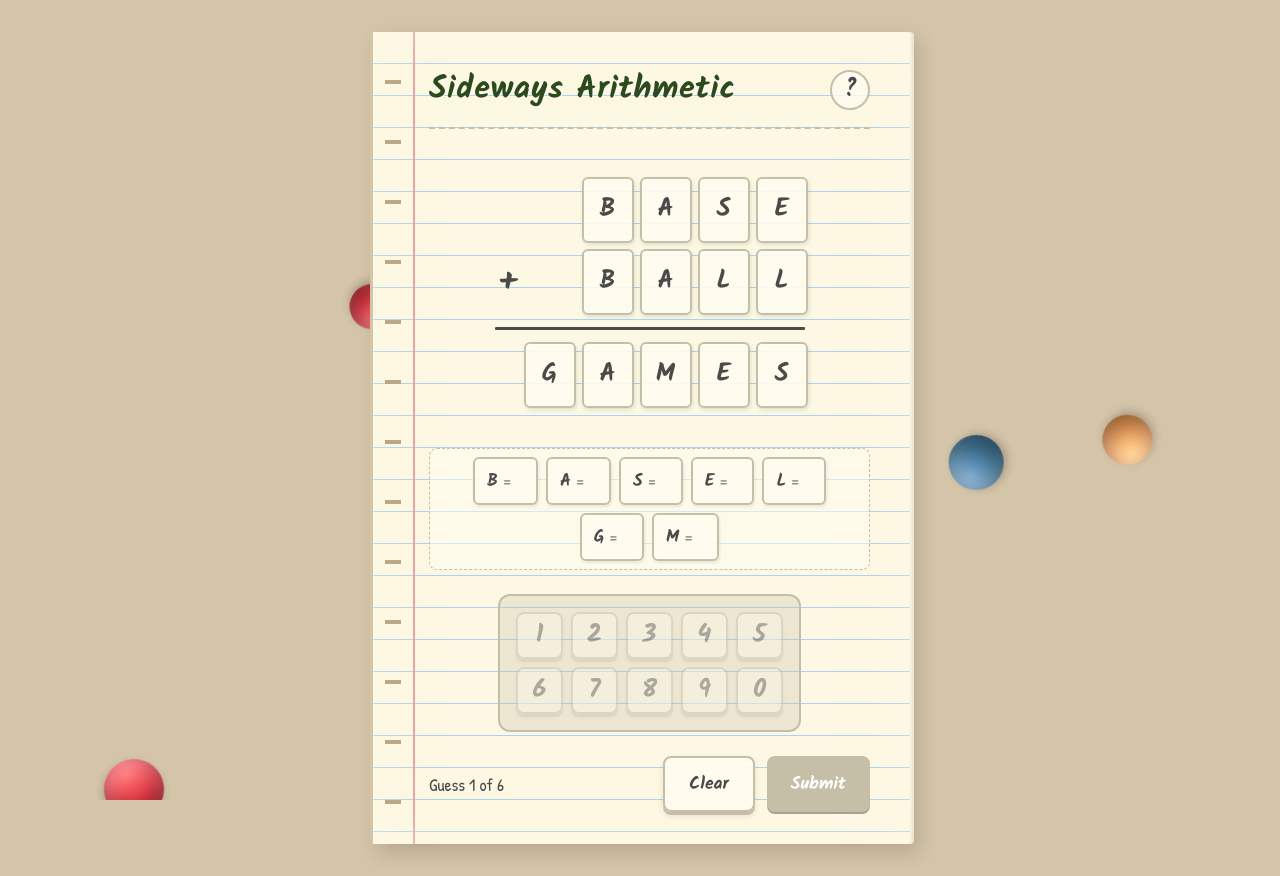
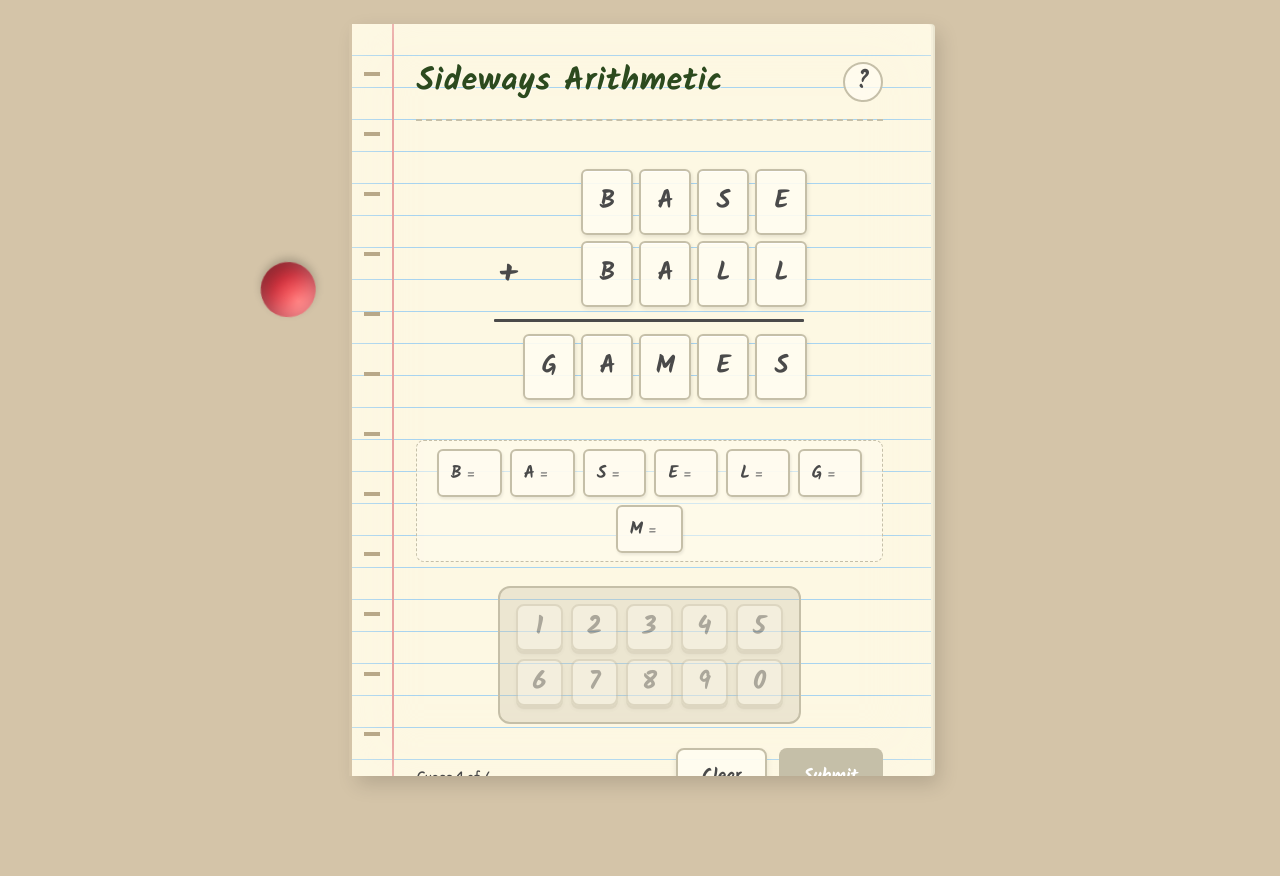
Before and after one commit to lkbm/sideways_math, a Preact app: page / in a window 1280 px wide. After the commit the page ends 824 px from the top, so only its background shows below. Built offline with nearby package versions, Linux system fonts and the light colour scheme.

Commit message:
page width

```diff
--- a/src/index.css
+++ b/src/index.css
@@ -73,94 +73,188 @@ body {
     0 4px 8px rgba(0, 0, 0, 0.2);
 }
 
+/* Ball styles - starting positions off-screen at bottom */
 .ball-red {
-  width: 60px;
-  height: 60px;
+  width: 55px;
+  height: 55px;
   background: radial-gradient(circle at 30% 30%, #ff6b6b, var(--ball-red) 50%, #b82d3a);
-  left: 8%;
-  animation: bounce-1 4.5s ease-in-out infinite;
+  left: 5%;
+  animation: arc-right-1 18s ease-in-out infinite;
   animation-delay: 0s;
 }
 
 .ball-blue {
-  width: 55px;
-  height: 55px;
+  width: 50px;
+  height: 50px;
   background: radial-gradient(circle at 30% 30%, #6b9dc4, var(--ball-blue) 50%, #2d5a7b);
-  left: 75%;
-  animation: bounce-2 5.2s ease-in-out infinite;
-  animation-delay: 1.5s;
+  right: 8%;
+  left: auto;
+  animation: arc-left-1 22s ease-in-out infinite;
+  animation-delay: 6s;
 }
 
 .ball-yellow {
-  width: 50px;
-  height: 50px;
+  width: 45px;
+  height: 45px;
   background: radial-gradient(circle at 30% 30%, #ffcc80, var(--ball-yellow) 50%, #c47b30);
-  left: 88%;
-  animation: bounce-3 4.8s ease-in-out infinite;
-  animation-delay: 3s;
+  left: 15%;
+  animation: arc-right-2 20s ease-in-out infinite;
+  animation-delay: 12s;
 }
 
 .ball-red-2 {
-  width: 45px;
-  height: 45px;
+  width: 48px;
+  height: 48px;
   background: radial-gradient(circle at 30% 30%, #ff6b6b, var(--ball-red) 50%, #b82d3a);
-  left: 25%;
-  animation: bounce-4 5.5s ease-in-out infinite;
-  animation-delay: 2s;
+  right: 15%;
+  left: auto;
+  animation: arc-left-2 25s ease-in-out infinite;
+  animation-delay: 4s;
 }
 
 .ball-blue-2 {
   width: 52px;
   height: 52px;
   background: radial-gradient(circle at 30% 30%, #6b9dc4, var(--ball-blue) 50%, #2d5a7b);
-  left: 45%;
-  animation: bounce-5 4.2s ease-in-out infinite;
-  animation-delay: 0.5s;
+  left: 35%;
+  animation: arc-right-3 24s ease-in-out infinite;
+  animation-delay: 16s;
 }
 
-/* Bounce animations - varying heights and slight horizontal drift */
-@keyframes bounce-1 {
+/* Arc animations - parabolic paths flying across at angles */
+
+/* Arcing from bottom-left to upper-right and back down */
+@keyframes arc-right-1 {
   0%, 100% {
-    transform: translateY(0) rotate(0deg);
+    transform: translate(0, 0) rotate(0deg);
+    opacity: 0;
+  }
+  5% {
+    opacity: 1;
+  }
+  25% {
+    transform: translate(15vw, -70vh) rotate(180deg);
   }
   50% {
-    transform: translateY(-75vh) translateX(20px) rotate(180deg);
+    transform: translate(30vw, -85vh) rotate(360deg);
+  }
+  75% {
+    transform: translate(45vw, -70vh) rotate(540deg);
+  }
+  95% {
+    opacity: 1;
+  }
+  99% {
+    transform: translate(60vw, 0) rotate(720deg);
+    opacity: 0;
   }
 }
 
-@keyframes bounce-2 {
+/* Arcing from bottom-right to upper-left and back down */
+@keyframes arc-left-1 {
   0%, 100% {
-    transform: translateY(0) rotate(0deg);
+    transform: translate(0, 0) rotate(0deg);
+    opacity: 0;
+  }
+  5% {
+    opacity: 1;
+  }
+  25% {
+    transform: translate(-12vw, -60vh) rotate(-150deg);
   }
   50% {
-    transform: translateY(-65vh) translateX(-15px) rotate(-150deg);
+    transform: translate(-25vw, -75vh) rotate(-300deg);
+  }
+  75% {
+    transform: translate(-38vw, -60vh) rotate(-450deg);
+  }
+  95% {
+    opacity: 1;
+  }
+  99% {
+    transform: translate(-50vw, 0) rotate(-600deg);
+    opacity: 0;
   }
 }
 
-@keyframes bounce-3 {
+/* Steeper arc going right */
+@keyframes arc-right-2 {
   0%, 100% {
-    transform: translateY(0) rotate(0deg);
+    transform: translate(0, 0) rotate(0deg);
+    opacity: 0;
+  }
+  5% {
+    opacity: 1;
+  }
+  25% {
+    transform: translate(10vw, -65vh) rotate(120deg);
   }
   50% {
-    transform: translateY(-55vh) translateX(-25px) rotate(200deg);
+    transform: translate(20vw, -80vh) rotate(240deg);
+  }
+  75% {
+    transform: translate(30vw, -65vh) rotate(360deg);
+  }
+  95% {
+    opacity: 1;
+  }
+  99% {
+    transform: translate(40vw, 0) rotate(480deg);
+    opacity: 0;
   }
 }
 
-@keyframes bounce-4 {
+/* Wider arc going left */
+@keyframes arc-left-2 {
   0%, 100% {
-    transform: translateY(0) rotate(0deg);
+    transform: translate(0, 0) rotate(0deg);
+    opacity: 0;
+  }
+  5% {
+    opacity: 1;
+  }
+  25% {
+    transform: translate(-18vw, -55vh) rotate(-180deg);
   }
   50% {
-    transform: translateY(-70vh) translateX(30px) rotate(-180deg);
+    transform: translate(-35vw, -70vh) rotate(-360deg);
+  }
+  75% {
+    transform: translate(-52vw, -55vh) rotate(-540deg);
+  }
+  95% {
+    opacity: 1;
+  }
+  99% {
+    transform: translate(-70vw, 0) rotate(-720deg);
+    opacity: 0;
   }
 }
 
-@keyframes bounce-5 {
+/* Medium arc going right */
+@keyframes arc-right-3 {
   0%, 100% {
-    transform: translateY(0) rotate(0deg);
+    transform: translate(0, 0) rotate(0deg);
+    opacity: 0;
+  }
+  5% {
+    opacity: 1;
+  }
+  25% {
+    transform: translate(8vw, -50vh) rotate(90deg);
   }
   50% {
-    transform: translateY(-60vh) translateX(-10px) rotate(160deg);
+    transform: translate(18vw, -65vh) rotate(180deg);
+  }
+  75% {
+    transform: translate(28vw, -50vh) rotate(270deg);
+  }
+  95% {
+    opacity: 1;
+  }
+  99% {
+    transform: translate(38vw, 0) rotate(360deg);
+    opacity: 0;
   }
 }
 
@@ -169,13 +263,18 @@ body {
    ======================================== */
 
 .game {
-  max-width: 540px;
-  margin: 2rem auto;
-  padding: 2rem 2.5rem 2rem 3.5rem;
+  /* 8.5 x 11 aspect ratio (US Letter) */
+  aspect-ratio: 8.5 / 11;
+  height: calc(100vh - 3rem);
+  max-height: 900px;
+  width: auto;
+  max-width: calc((100vh - 3rem) * 8.5 / 11);
+  margin: 1.5rem auto;
+  padding: 2rem 3rem 2rem 4rem;
   display: flex;
   flex-direction: column;
   gap: 1.5rem;
-  min-height: calc(100vh - 4rem);
+  overflow-y: auto;
   position: relative;
   z-index: 1;
 
@@ -938,10 +1037,17 @@ body {
    RESPONSIVE ADJUSTMENTS
    ======================================== */
 
-@media (max-width: 500px) {
+@media (max-width: 600px) {
   .game {
+    /* On mobile, fill the screen instead of maintaining aspect ratio */
+    aspect-ratio: auto;
+    height: auto;
+    max-height: none;
+    width: auto;
+    max-width: none;
     margin: 1rem;
     padding: 1.5rem 2rem 1.5rem 3rem;
+    min-height: calc(100vh - 2rem);
   }
 
   .letter-tile {
```
